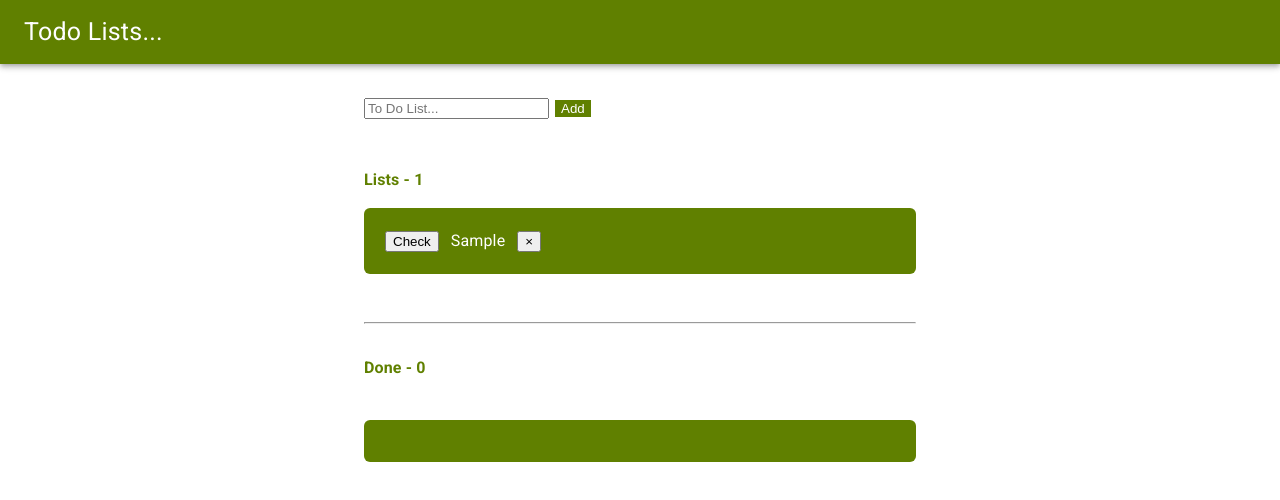
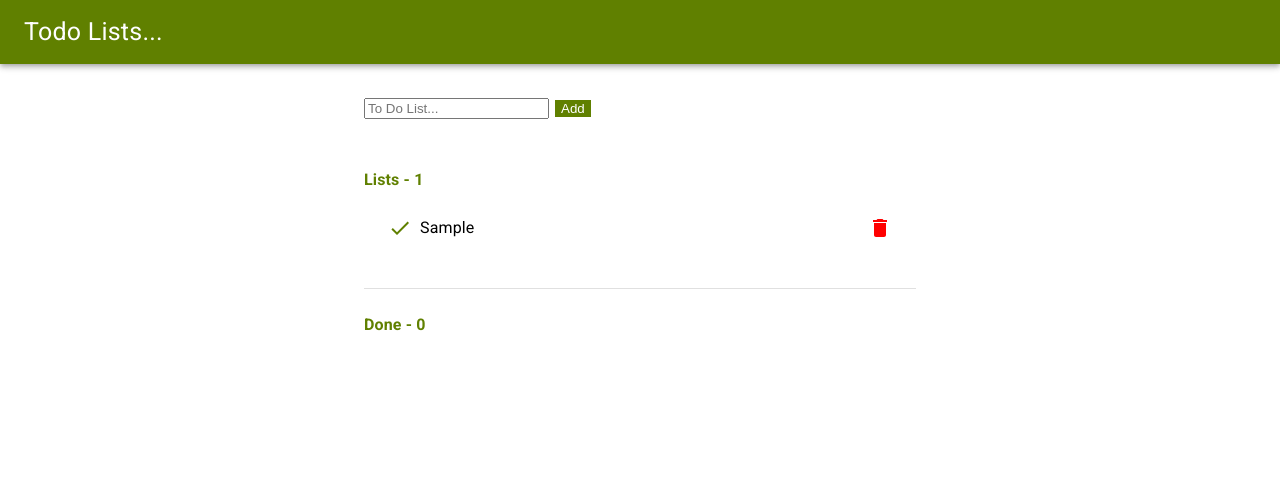
Before and after one commit to thantiam/React_Web_git, a React (Vite) app: page / in a window 1280 px wide. Both pictures are taken after typing "Sample" into the empty fields and a click on the button "Add". Shown: the top 500 px of the page. Built offline with nearby package versions, Linux system fonts and the light colour scheme.

Commit message:
updating check/undone/remove using muicons

```diff
--- a/src/App.jsx
+++ b/src/App.jsx
@@ -1,21 +1,21 @@
         import { useState, useRef } from "react";
         import Item from "./Item";
         import Header from "./Header";
-        import { Typography, Container, } from "@mui/material";
+        import { Typography, Container, List, Divider } from "@mui/material";
 
 
-        function List({children,data}){
-           const style = {
-             listStyle:"none", padding: 21,
-             background: "#608000",
-             color:"#fff",
-             borderRadius: 6,
-           };
+        // function List({children,data}){
+        //    const style = {
+        //      listStyle:"none", padding: 21,
+        //      background: "#608000",
+        //      color:"#fff",
+        //      borderRadius: 6,
+        //    };
 
-         return <ul style={style}>
-                       {children}
-                </ul>
-        }
+        //  return <ul style={style}>
+        //                {children}
+        //         </ul>
+        // }
 
 
 export default function App() {
@@ -58,7 +58,7 @@ export default function App() {
                 <br />
                 <br /> */}
 
-               <Container maxWidth = "sm" sx = {{ mt: 4, }} >
+               <Container maxWidth = "sm" sx = {{ my: 4, }} >
                  <form onSubmit={ e => {
                     e.preventDefault();
                     add();
@@ -71,7 +71,7 @@ export default function App() {
                 <br /><br />
              <Typography color="#608000" fontWeight={600} >Lists - { data.filter(data => !data.done).length }</Typography>
 
-            <List>
+            <List sx={{ color: "#000", borderRadius: 3, }} >
                { data.filter(data => !data.done).map(data => {
                     return <Item
                       key = {data.id}
@@ -82,12 +82,12 @@ export default function App() {
                     })}
             </List>
                 <br />
-                <hr />
+                <Divider />
                 <br />
 
                 <Typography color="#608000" fontWeight={600}>Done - { data.filter(data => data.done).length }</Typography>
                 <br />
-                <List>
+                <List sx={{ color: "#000", borderRadius: 3, }} >
                { data.filter(data => data.done).map(data => {
                     return <Item
                       key = {data.id}
--- a/src/Item.jsx
+++ b/src/Item.jsx
@@ -1,11 +1,34 @@
+import { ListItem, ListItemText, IconButton } from "@mui/material";
+import {
+  Delete as DeleteIcon,
+  Check as CheckIcon,
+  Replay,
+} from "@mui/icons-material";
+
+
 export default function Item({data, toggle, remove }) {
-          return <li>
+          return <ListItem>
               {data.done ?
-                      ( <button style={{ marginRight:12, }} onClick={ () => toggle(data.id)} > Undo </button> )
+                      // ( <button style={{ marginRight:12, }} onClick={ () => toggle(data.id)} > Undo </button> )
+                      <IconButton onClick={ () => toggle(data.id)} >
+                          <Replay sx={{ color:"orange" }}/>
+                      </IconButton>
                       :
-                      ( <button style={{ marginRight:12, }} onClick={ () => toggle(data.id)} > Check </button> )
+                      // ( <button style={{ marginRight:12, }} onClick={ () => toggle(data.id)} > Check </button> )
+                      <IconButton onClick={ () => toggle(data.id)} >
+                          <CheckIcon sx={{ color: "#608000" }} />
+                      </IconButton>
               }
-            {data.name}
-              <button style={{ marginLeft:12, }} onClick={ () => remove(data.id)} > &times; </button>
-            </li>
+
+                 <ListItemText primary = {data.name} />
+
+
+
+              {/* <button style={{ marginLeft:12, }} onClick={ () => remove(data.id)} > &times; </button>  */}
+              <IconButton onClick={ () => remove(data.id)} >
+                <DeleteIcon sx={{ color:"red" }} />
+              </IconButton>
+
+
+            </ListItem>
         }
```
